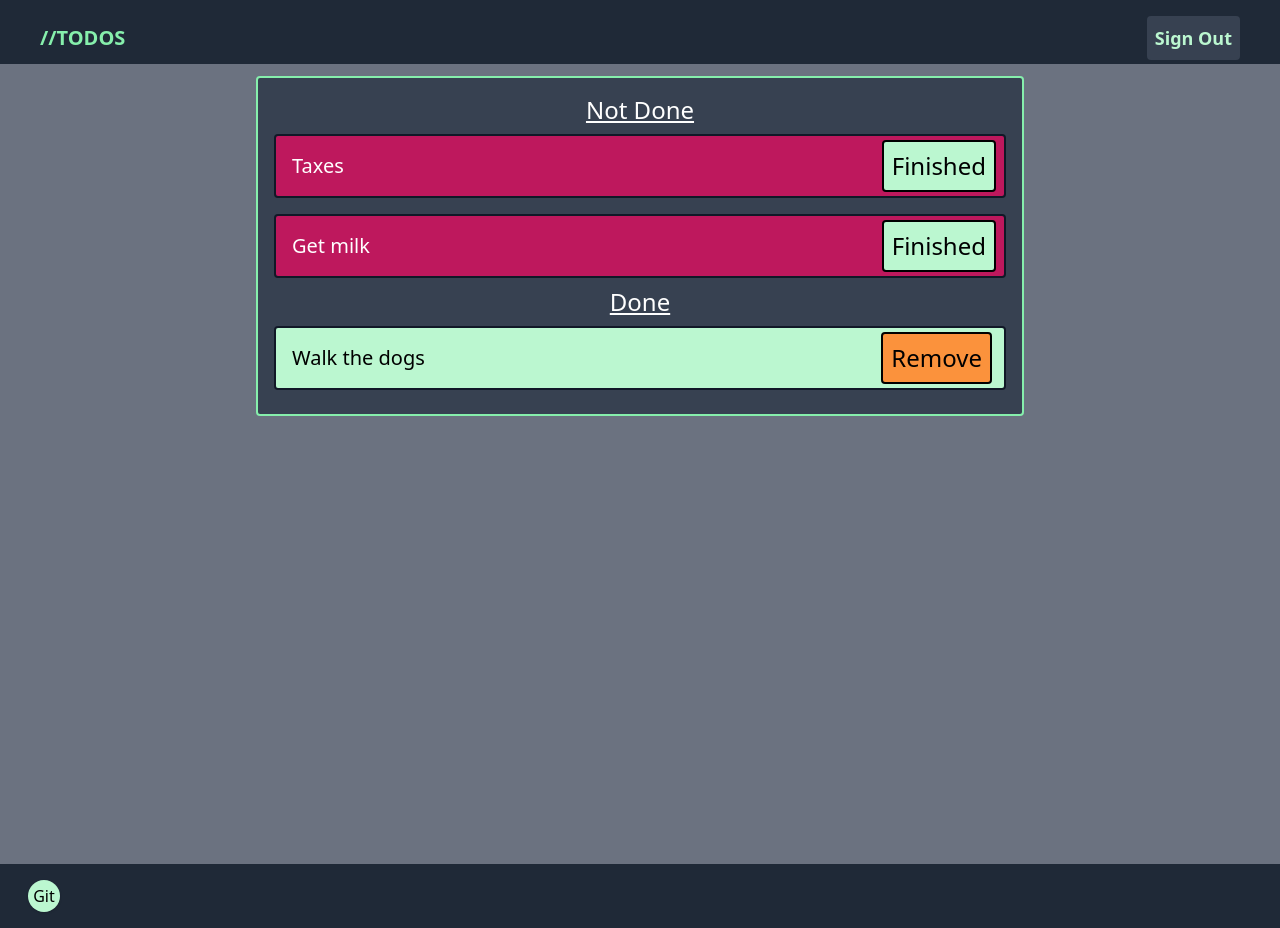
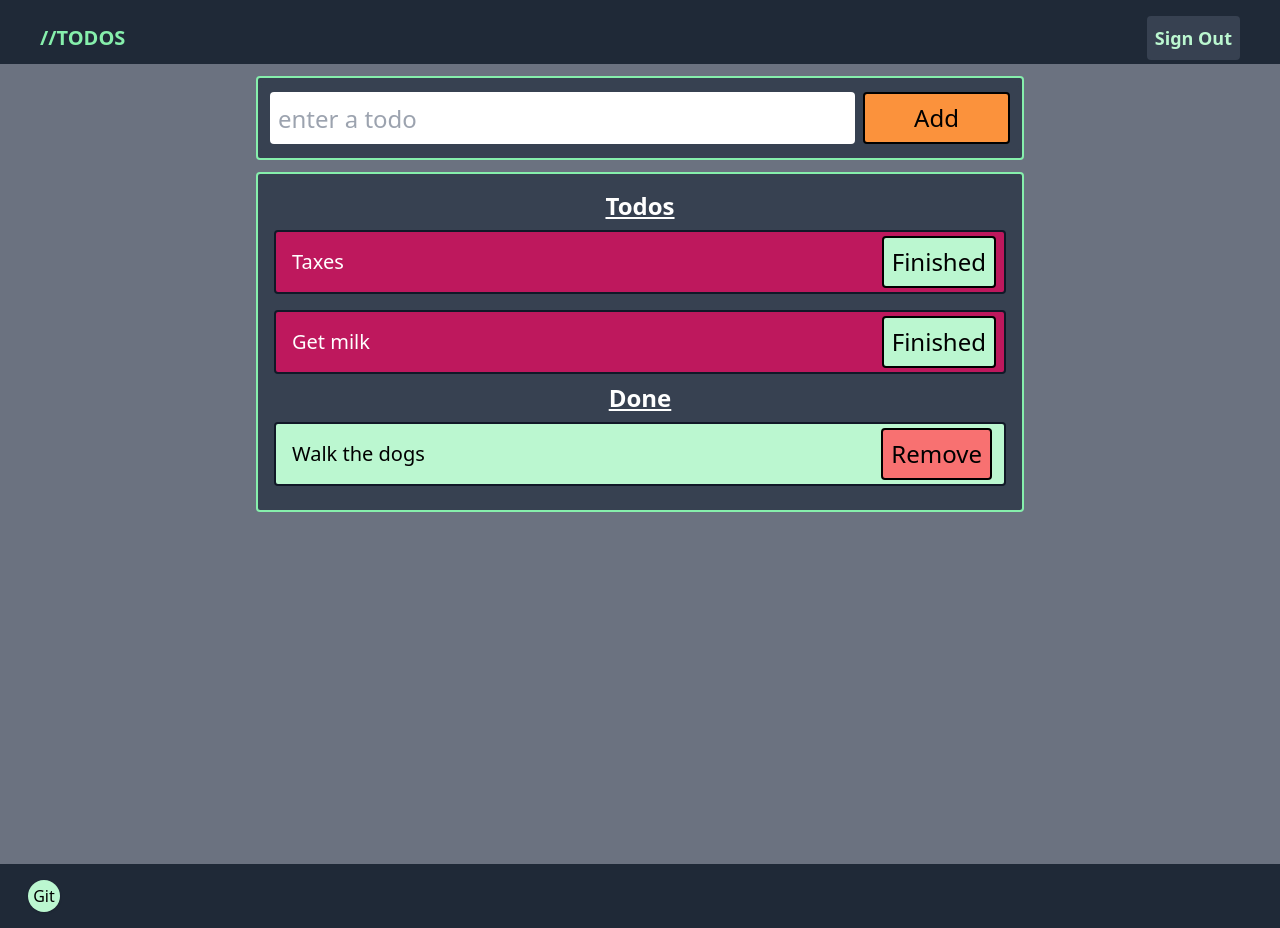
Before and after one commit to aaronmitchellvt/next-storybook-todos, a Next.js app: page / in a window 1280 px wide. Built offline with nearby package versions, Linux system fonts and the light colour scheme.

Commit message:
Feat: todo form, controlled component

```diff
--- /dev/null
+++ b/components/AddTodo/AddTodo.mocks.ts
@@ -0,0 +1 @@
+export const mockAddTodoProps = { };
--- /dev/null
+++ b/components/AddTodo/AddTodo.tsx
@@ -0,0 +1,31 @@
+import React, { useState } from "react";
+
+export interface AddTodoProps {}
+
+const AddTodo: React.FC<AddTodoProps> = () => {
+  const [todo, setTodo] = useState<string>();
+  const handleSubmit = (e: React.SyntheticEvent) => {
+    e.preventDefault();
+    console.log("submitted");
+  };
+  return (
+    <div className="w-full md:w-3/5 bg-gray-700 mt-3 border-2 border-green-300 rounded">
+      <form
+        className="bg-gray-700 text-black rounded h-16 flex flex-row justify-between items-center my-2 w-full"
+        onSubmit={handleSubmit}
+      >
+        <input
+          onChange={(e) => setTodo(e.target.value)}
+          placeholder="enter a todo"
+          value={todo}
+          className="ml-3 p-2 h-4/5 rounded w-4/5 mr-1"
+        />
+        <button className="w-1/5 h-4/5 ml-1 my-1 p-2 rounded text-black bg-orange-400 hover:bg-orange-300 border-2 border-black mr-3">
+          Add
+        </button>
+      </form>
+    </div>
+  );
+};
+
+export default AddTodo;
--- a/components/TodoItem/TodoItem.tsx
+++ b/components/TodoItem/TodoItem.tsx
@@ -9,7 +9,7 @@ const TodoItem: React.FC<TodoItemProps> = ({ name, isDone }) => {
     return (
       <div className="bg-green-200 text-black rounded h-16 border-2 border-gray-900 flex flex-row justify-between items-center my-2 w-full">
         <div className="ml-2 p-2 text-xl">{name}</div>
-          <button className="my-1 p-2 rounded text-black bg-orange-400 hover:bg-orange-300 border-2 border-black mr-3">
+          <button className="my-1 p-2 rounded text-black bg-red-400 hover:bg-red-300 border-2 border-black mr-3">
             Remove
           </button>
       </div>
--- a/components/TodosList/TodosList.tsx
+++ b/components/TodosList/TodosList.tsx
@@ -30,7 +30,7 @@ const TodosList: React.FC<TodoListProps> = ({ todos }) => {
       <div className="flex flex-col items-center w-full bg-gray-700">
         {notDoneTodos && (
           <>
-            <h1 className="text-2xl text-white underline">Not Done</h1>
+            <h1 className="text-2xl text-white underline font-bold">Todos</h1>
             {notDoneTodos}
           </>
         )}
@@ -38,7 +38,7 @@ const TodosList: React.FC<TodoListProps> = ({ todos }) => {
       <div className="flex flex-col items-center w-full bg-gray-700">
         {doneTodos && (
           <>
-            <h1 className="text-2xl text-white underline">Done</h1>
+            <h1 className="text-2xl text-white underline font-bold">Done</h1>
             {doneTodos}
           </>
         )}
--- a/pages/index.tsx
+++ b/pages/index.tsx
@@ -1,6 +1,7 @@
 import type { NextPage } from 'next'
 import Head from 'next/head'
 import Image from 'next/image'
+import AddTodo from '../components/AddTodo/AddTodo'
 import PrimaryLayout from '../components/Layouts/PrimaryLayout'
 import Navbar from '../components/Navbar/Navbar'
 import TodoItem from '../components/TodoItem/TodoItem'
@@ -16,7 +17,8 @@ const Home: NextPageWithLayout = () => {
   ]
 
   return (
-    <div className='text-2xl flex flex-col items-center'>
+    <div className='text-2xl flex flex-col items-center px-2 md:px-0'>
+      <AddTodo />
       <TodosList todos={someTodos}/>
     </div>
   )
```
Also changed, not shown: 1 other file (tests, documents, lock files or other folders).
